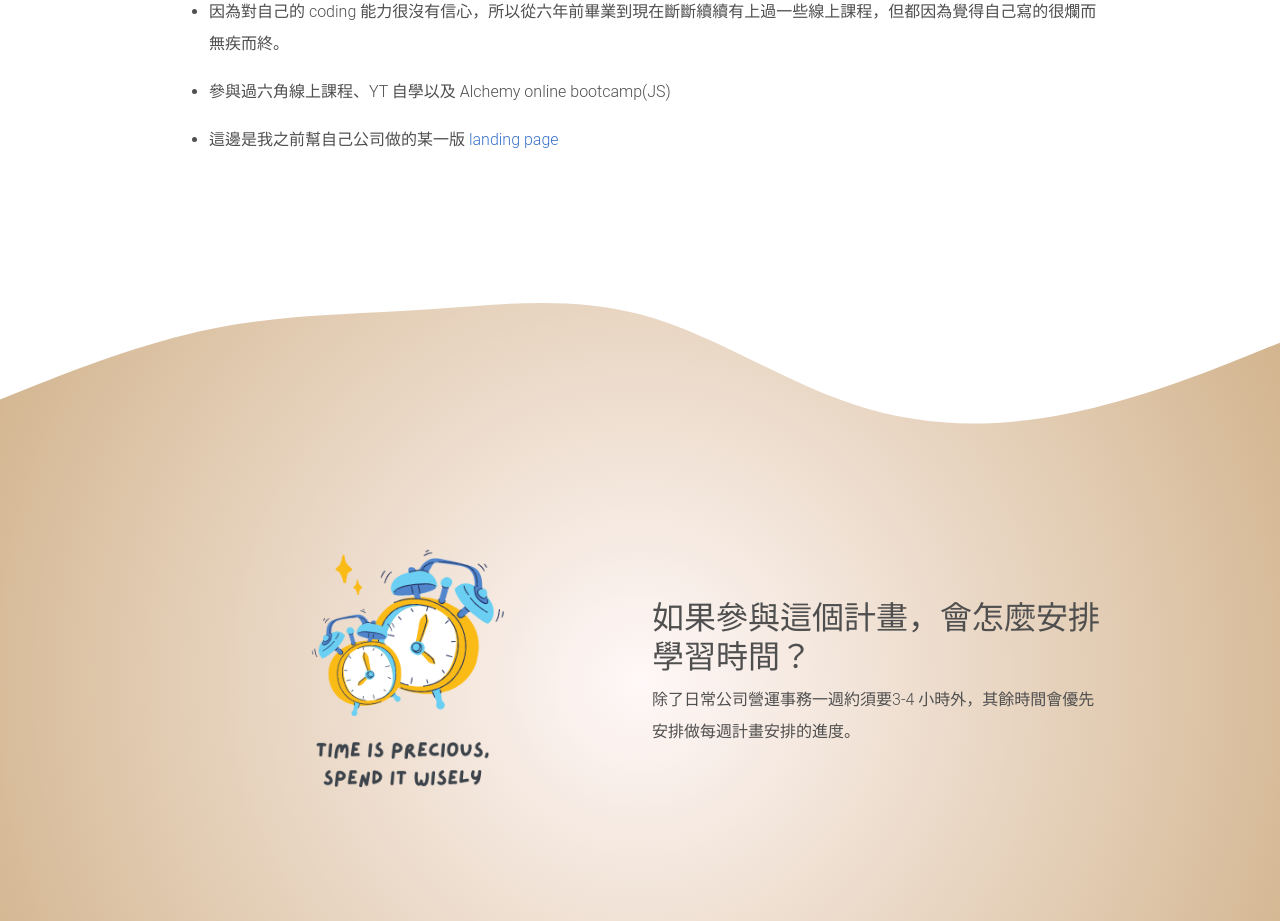
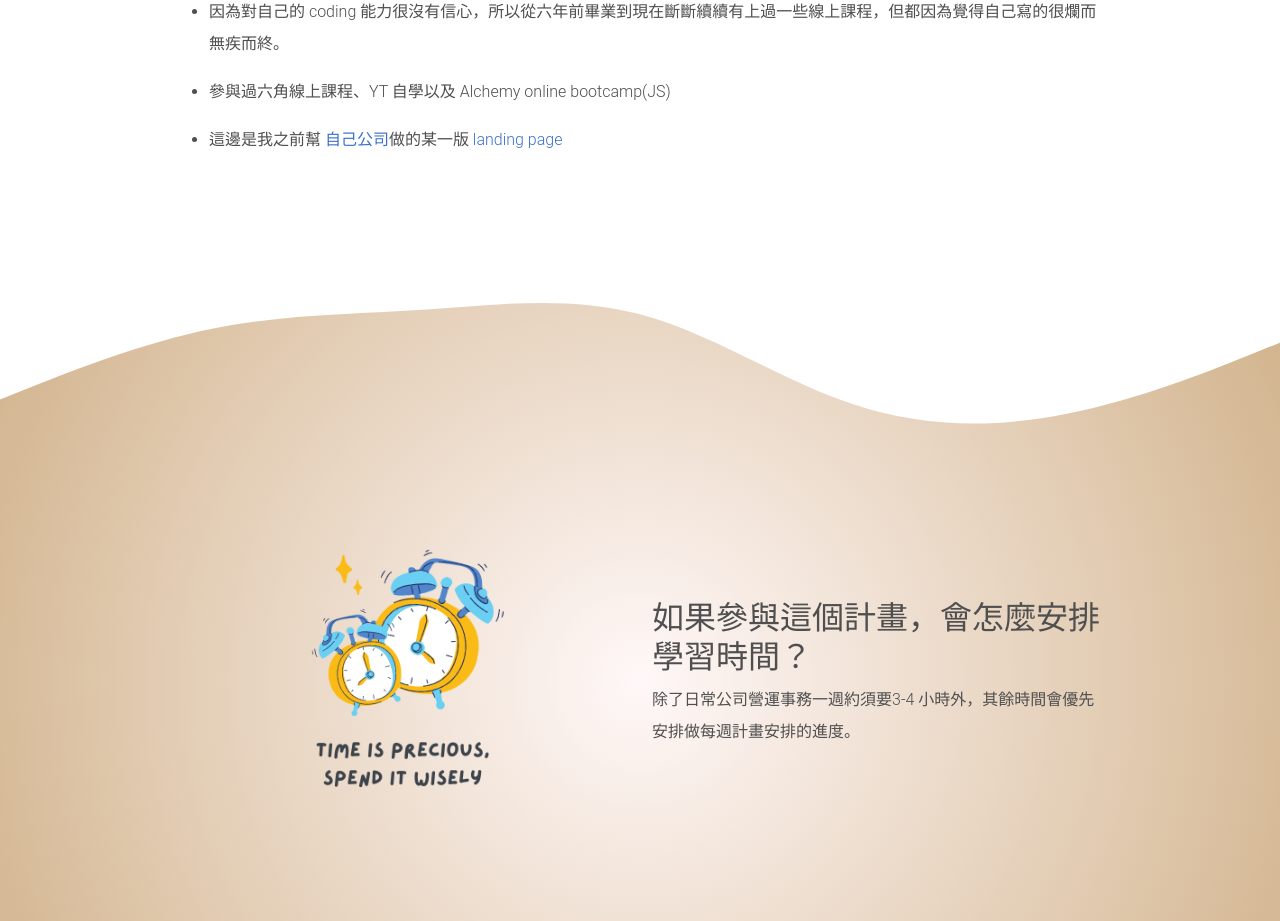
Before and after one commit to theboldzoey/wehelpapplication, a plain HTML site: page index.html in a window 1280 px wide. Shown: the part 980-1901 px from the top of the page. Drawn offline with Linux system fonts and the light colour scheme.

Commit message:
Update index.html

```diff
--- a/index.html
+++ b/index.html
@@ -99,7 +99,8 @@
               </li>
               <li>
                 <p class="fs-6 fw-light lh-lg">
-                  這邊是我之前幫自己公司做的某一版
+                  這邊是我之前幫
+                  <a href="https://heptaprotocol.io">自己公司</a>做的某一版
                   <a
                     href="https://theboldzoey.github.io/Hepta-Protocol-Landing-Page---Legacy/"
                     >landing page</a
```
